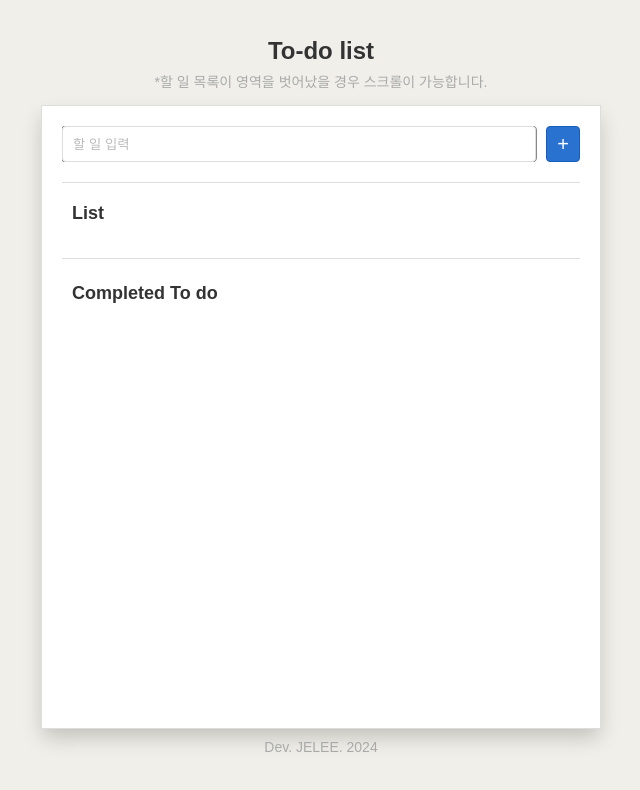
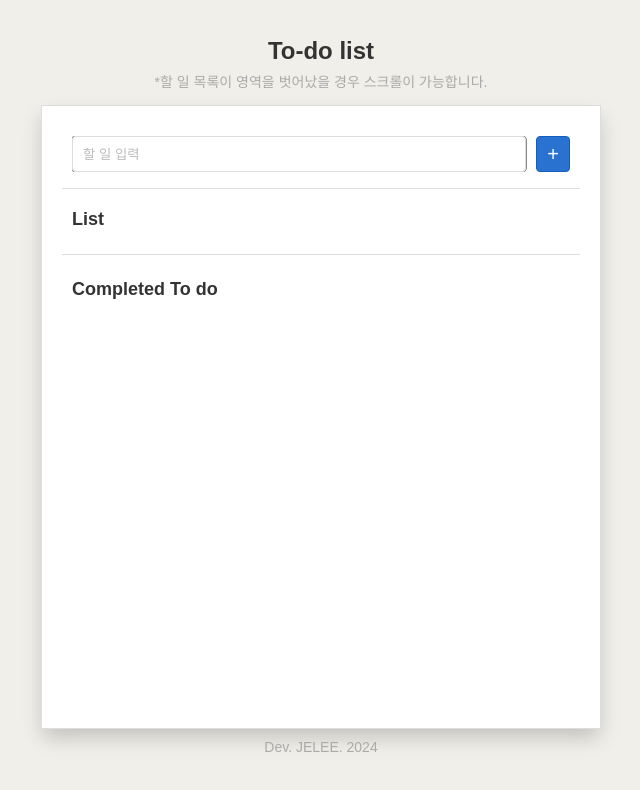
Before and after one commit to eziquexx/jelee-project-react-todoList, a React (Create React App) app: page / in a window 1280 px wide. Shown: the top 790 px of the page, without its empty margins (319-959 px from the left). Built offline with nearby package versions, Linux system fonts and the light colour scheme; the HTML template or start-up script is replaced by a standard one; a web font is replaced by a local one.

Commit message:
input 글자에 밀려 버튼이 사라지는 현상 수정

```diff
--- a/src/App.css
+++ b/src/App.css
@@ -1,4 +1,5 @@
 @import url('https://fonts.googleapis.com/css2?family=Sunflower:wght@300&display=swap');
+
 * {
   padding: 0;
   margin: 0;
@@ -29,12 +30,10 @@ body {
   top: 4px;
   position: relative;
   margin-left: 8px;
-  width: 92%;
-}
-
-/* 모바일 */
-@media screen and (max-width: 767px) {
-
+  overflow-wrap: anywhere;
+  width: fit-content;
+  margin-right: 8px;
+  /* width: 92%; */
 }
 
 /* 타블렛 */
--- a/src/App.js
+++ b/src/App.js
@@ -79,13 +79,14 @@ const ListsContainer = styled.div`
 const FormWrap = styled.div`
   width: 100%;
   height: auto;
+  padding: 10px;
   box-sizing: border-box;
+  overflow: hidden;
 `
 const Form = styled.form`
   width: 100%;
   height: auto;
   display: block;
-  padding: 10px;
   box-sizing: border-box;
   overflow: hidden;
 `
```
Also changed, not shown: 10 other files (tests, documents, lock files or other folders).
